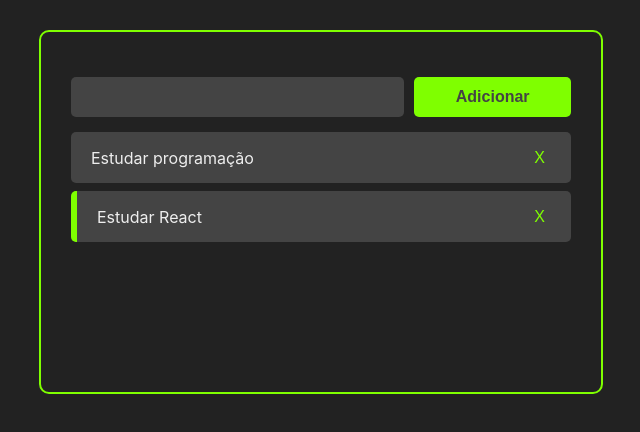
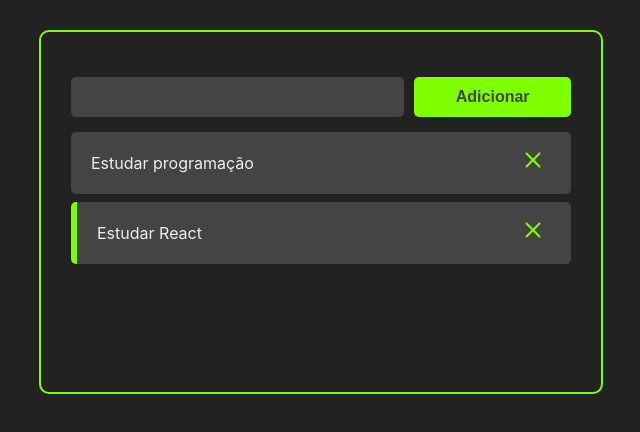
Before and after one commit to MyllaC/godev-curso-react, a React (Create React App) app: page / in a window 1280 px wide. Shown: the top 432 px of the page, without its empty margins (319-959 px from the left). Built offline with nearby package versions, Linux system fonts and the light colour scheme.

Commit message:
add react icons

```diff
--- a/package.json
+++ b/package.json
@@ -8,6 +8,7 @@
     "@testing-library/user-event": "^13.5.0",
     "react": "^18.2.0",
     "react-dom": "^18.2.0",
+    "react-icons": "^4.4.0",
     "react-scripts": "5.0.1",
     "uuid": "^8.3.2",
     "web-vitals": "^2.1.4"
--- a/src/components/Task.css
+++ b/src/components/Task.css
@@ -18,7 +18,7 @@
 .remove-task-button {
   background-color: #444;
   border: none;
-  font-size: 16px;
+  font-size: 24px;
   color: chartreuse;
   cursor: pointer;
 }
--- a/src/components/Task.jsx
+++ b/src/components/Task.jsx
@@ -1,4 +1,5 @@
 import React from 'react'
+import { CgClose } from 'react-icons/cg'
 import './Task.css'
 
 const Task = ({ task, handleTaskClick, handleTaskDeletion }) => {
@@ -16,7 +17,7 @@ const Task = ({ task, handleTaskClick, handleTaskDeletion }) => {
           className="remove-task-button"
           onClick={() => handleTaskDeletion(task.id)}
         >
-          X
+          <CgClose />
         </button>
       </div>
     </div>
```
Also changed, not shown: 1 other file (tests, documents, lock files or other folders).
